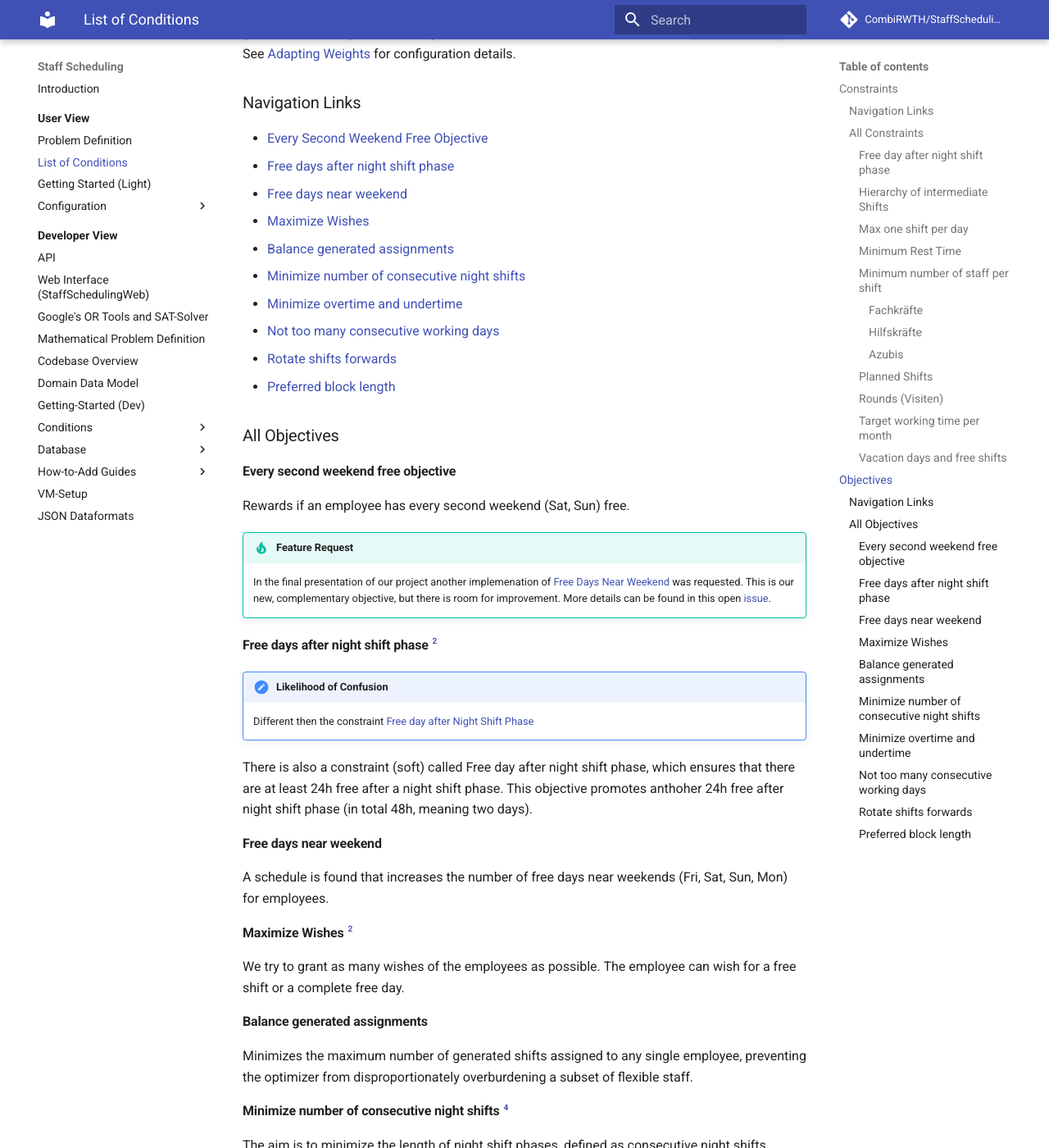
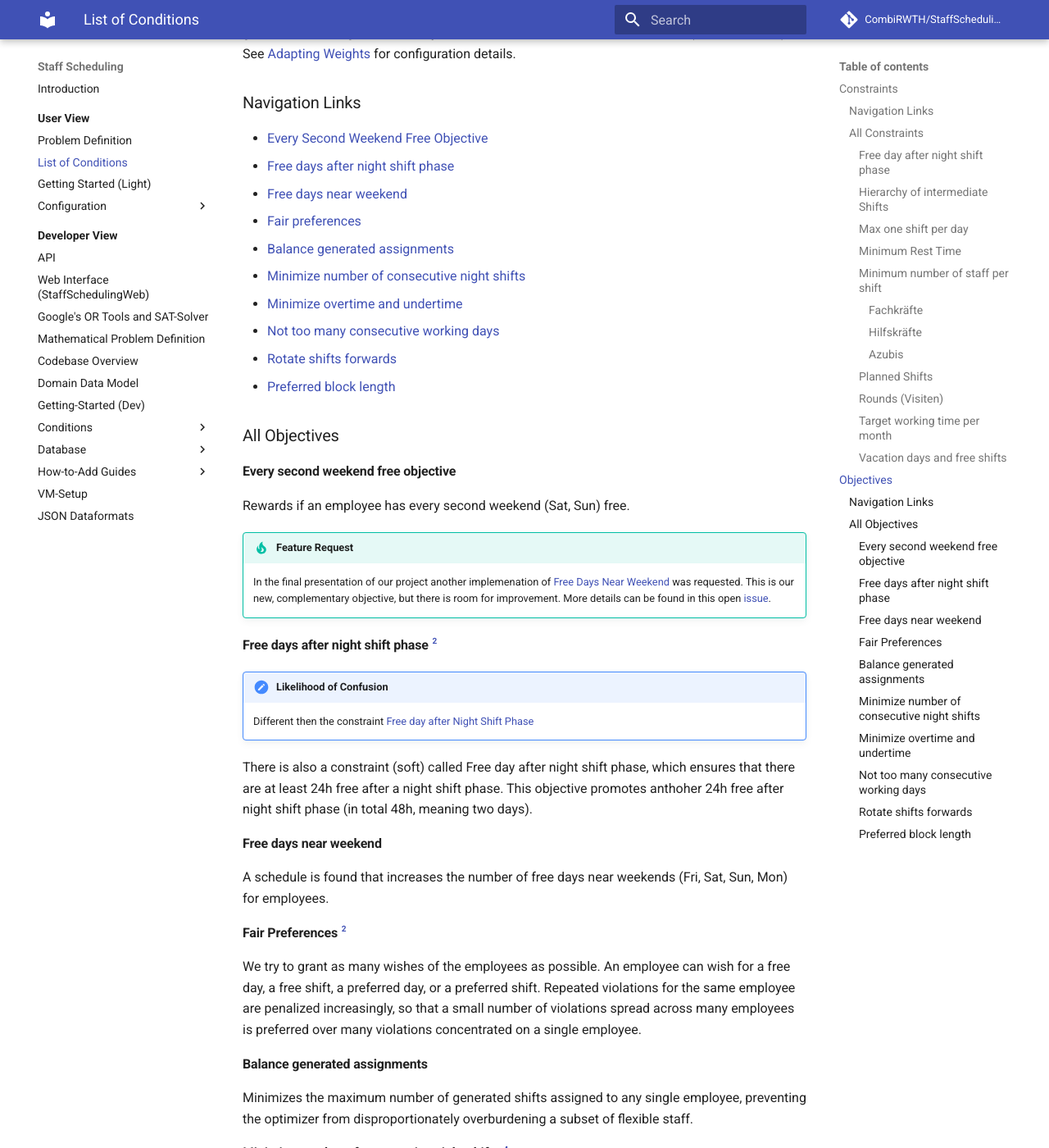
Before and after one commit to CombiRWTH/StaffScheduling, an MkDocs documentation site: the page built from docs/user-view/list-of-conditions.md, in a window 1280 px wide and 1400 px high, scrolled down 3365 px. Shown: the whole window at 82% size. Built offline with MkDocs 1.6.1 and Material for MkDocs 9.7.7, drawn with Linux system fonts in a browser that asks for light colours; comment, search, counter and statistics services are not loaded.

Commit message:
Add fair-preferences documentation

```diff
--- a/docs/user-view/list-of-conditions.md
+++ b/docs/user-view/list-of-conditions.md
@@ -120,7 +120,7 @@ All objectives are evaluated as penalties and combined into a weighted objective
 - [Every Second Weekend Free Objective](#every-second-weekend-free-objective)
 - [Free days after night shift phase](#free-days-after-night-shift-phase)
 - [Free days near weekend](#free-days-near-weekend)
-- [Maximize Wishes](#maximize-wishes)
+- [Fair preferences](#fair-preferences)
 - [Balance generated assignments](#balance-generated-assignments)
 - [Minimize number of consecutive night shifts](#minimize-number-of-consecutive-night-shifts)
 - [Minimize overtime and undertime](#minimize-overtime-and-undertime)
@@ -154,10 +154,10 @@ A schedule is found that increases the number of free days near weekends (Fri, S
 # --8<-- [end:free-days-near-weekend]
 
 
-### Maximize Wishes [^2]
-# --8<-- [start:maximize-wishes]
-We try to grant as many wishes of the employees as possible. The employee can wish for a free shift or a complete free day.
-# --8<-- [end:maximize-wishes]
+### Fair Preferences [^2]
+# --8<-- [start:fair-preferences]
+We try to grant as many wishes of the employees as possible. An employee can wish for a free day, a free shift, a preferred day, or a preferred shift. Repeated violations for the same employee are penalized increasingly, so that a small number of violations spread across many employees is preferred over many violations concentrated on a single employee.
+# --8<-- [end:fair-preferences]
 
 
 ### Balance generated assignments
--- a/mkdocs.yml
+++ b/mkdocs.yml
@@ -47,7 +47,7 @@ nav:
               - Every second weekend free: developer-view/conditions/every-second-weekend-free.md
               - Free days after night shift phase: developer-view/conditions/free-days-after-night-shift-phase-objective.md
               - Free days near weekend: developer-view/conditions/free-days-near-weekend.md
-              - Maximize Wishes: developer-view/conditions/maximize-wishes.md
+              - Fair Preferences: developer-view/conditions/fair-preferences.md
               - Balance generated assignments: developer-view/conditions/temporary-balance-generated-assignments.md
               - Minimize number of consecutive night shifts: developer-view/conditions/minimize-number-of-consecutive-night-shifts.md
               - Minimize overtime and undertime: developer-view/conditions/minimize-overtime-and-undertime.md
```
Also changed, not shown: docs/developer-view/conditions/fair-preferences.md (added, +148 -0 lines), docs/developer-view/conditions/maximize-wishes.md (deleted, +0 -37 lines).
